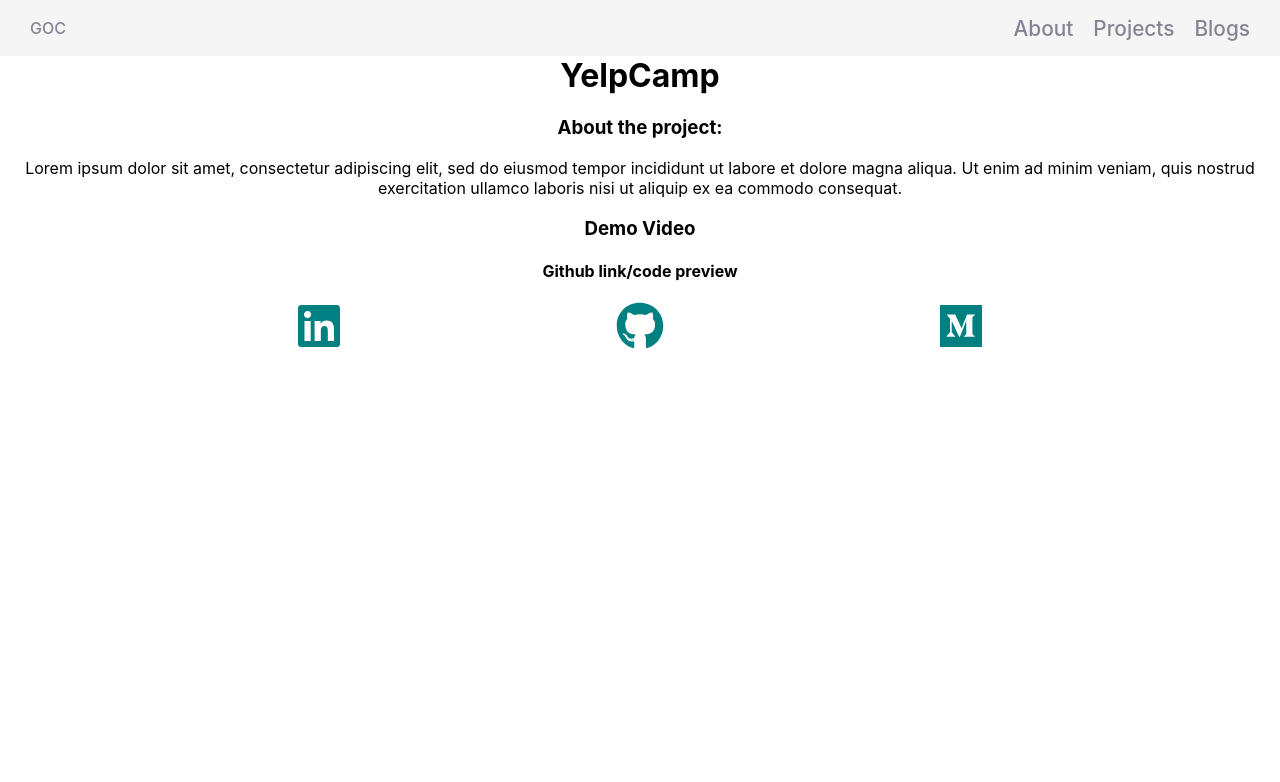
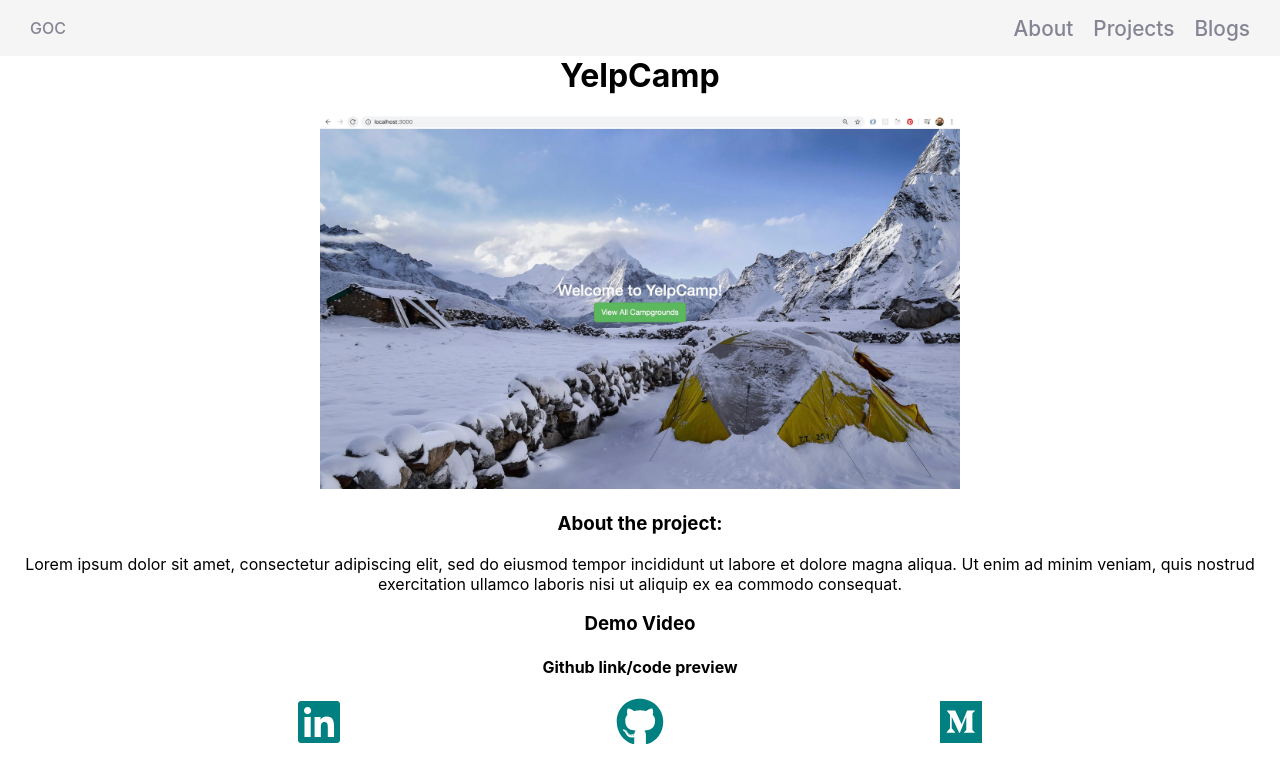
Before and after one commit to gavinoconnor/gavinoconnor.github.io, a React (Create React App) app: page /yelpcamp in a window 1280 px wide. Shown: the top 782 px of the page. Built offline with nearby package versions, Linux system fonts and the light colour scheme.

Commit message:
add pic template to projects

```diff
--- a/src/components/YelpCamp/YelpCamp.js
+++ b/src/components/YelpCamp/YelpCamp.js
@@ -1,4 +1,7 @@
 import React from 'react';
+
+import classes from './YelpCamp.module.css';
+import yelpcamp from './yelpcamp.jpeg';
 
 const yelpCamp = () => {
   return (
@@ -6,6 +9,7 @@ const yelpCamp = () => {
       <h1>YelpCamp</h1>
       <div>
         <div>
+          <img src={yelpcamp} alt="yelpcamp" className={classes.Camp}/>
           <h3>About the project:</h3>
           <span>Lorem ipsum dolor sit amet, consectetur adipiscing elit, sed do eiusmod tempor incididunt ut labore et dolore magna aliqua. Ut enim ad minim veniam, quis nostrud exercitation ullamco laboris nisi ut aliquip ex ea commodo consequat.</span>
         </div>
--- /dev/null
+++ b/src/components/YelpCamp/YelpCamp.module.css
@@ -0,0 +1,4 @@
+
+.Camp {
+  width: 50%;
+}
```
Also changed, not shown: src/components/YelpCamp/yelpcamp.jpeg (added).
